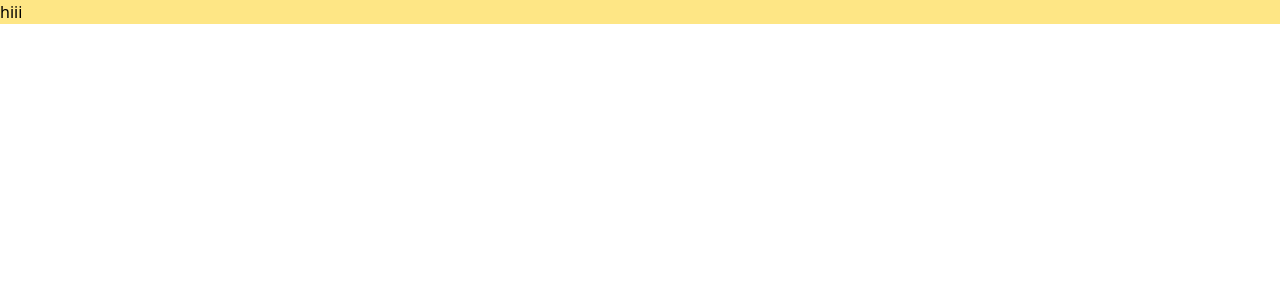
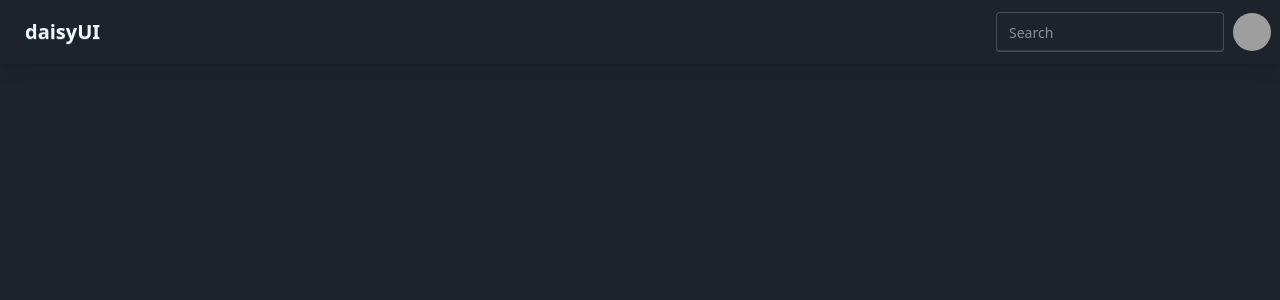
Before and after one commit to ahad0619/devTinder-frontend-, a React (Vite) app: page / in a window 1280 px wide. Shown: the top 300 px of the page. Built offline with nearby package versions, Linux system fonts and the light colour scheme; grey boxes are pictures that could not be loaded.

Commit message:
Configured daisy UI

```diff
--- a/package.json
+++ b/package.json
@@ -20,6 +20,7 @@
     "@types/react": "^19.1.8",
     "@types/react-dom": "^19.1.6",
     "@vitejs/plugin-react": "^4.5.2",
+    "daisyui": "^5.1.26",
     "eslint": "^9.29.0",
     "eslint-plugin-react-hooks": "^5.2.0",
     "eslint-plugin-react-refresh": "^0.4.20",
--- a/src/App.css
+++ b/src/App.css
@@ -1 +1,4 @@
 @import "tailwindcss";
+@plugin "daisyui" {
+  themes: light --prefersdark , dark --default, cupcake;
+}
--- a/src/App.jsx
+++ b/src/App.jsx
@@ -1,5 +1,6 @@
 
 import './App.css'
+import Header from './components/Header'
 
 function App() {
 
@@ -7,7 +8,7 @@
   return (
     <>
 
-        <h1 className='bg-amber-200'> hiii</h1>
+        <Header/>
     </>
   )
 }
--- /dev/null
+++ b/src/components/Header.jsx
@@ -0,0 +1,39 @@
+
+
+const Header = () => {
+  return (
+    <div>
+      <div className="navbar bg-base-500 shadow-lg">
+  <div className="flex-1">
+    <a className="btn btn-ghost text-xl">daisyUI</a>
+  </div>
+  <div className="flex gap-2">
+    <input type="text" placeholder="Search" className="input input-bordered w-24 md:w-auto" />
+    <div className="dropdown dropdown-end">
+      <div tabIndex={0} role="button" className="btn btn-ghost btn-circle avatar">
+        <div className="w-10 rounded-full">
+          <img
+            alt="Tailwind CSS Navbar component"
+            src="https://img.daisyui.com/images/stock/photo-1534528741775-53994a69daeb.webp" />
+        </div>
+      </div>
+      <ul
+        tabIndex={0}
+        className="menu menu-sm dropdown-content bg-base-100 rounded-box z-1 mt-3 w-52 p-2 shadow">
+        <li>
+          <a className="justify-between">
+            Profile
+            <span className="badge">New</span>
+          </a>
+        </li>
+        <li><a>Settings</a></li>
+        <li><a>Logout</a></li>
+      </ul>
+    </div>
+  </div>
+</div>
+    </div>
+  )
+}
+
+export default Header
```
Also changed, not shown: 1 other file (tests, documents, lock files or other folders).
